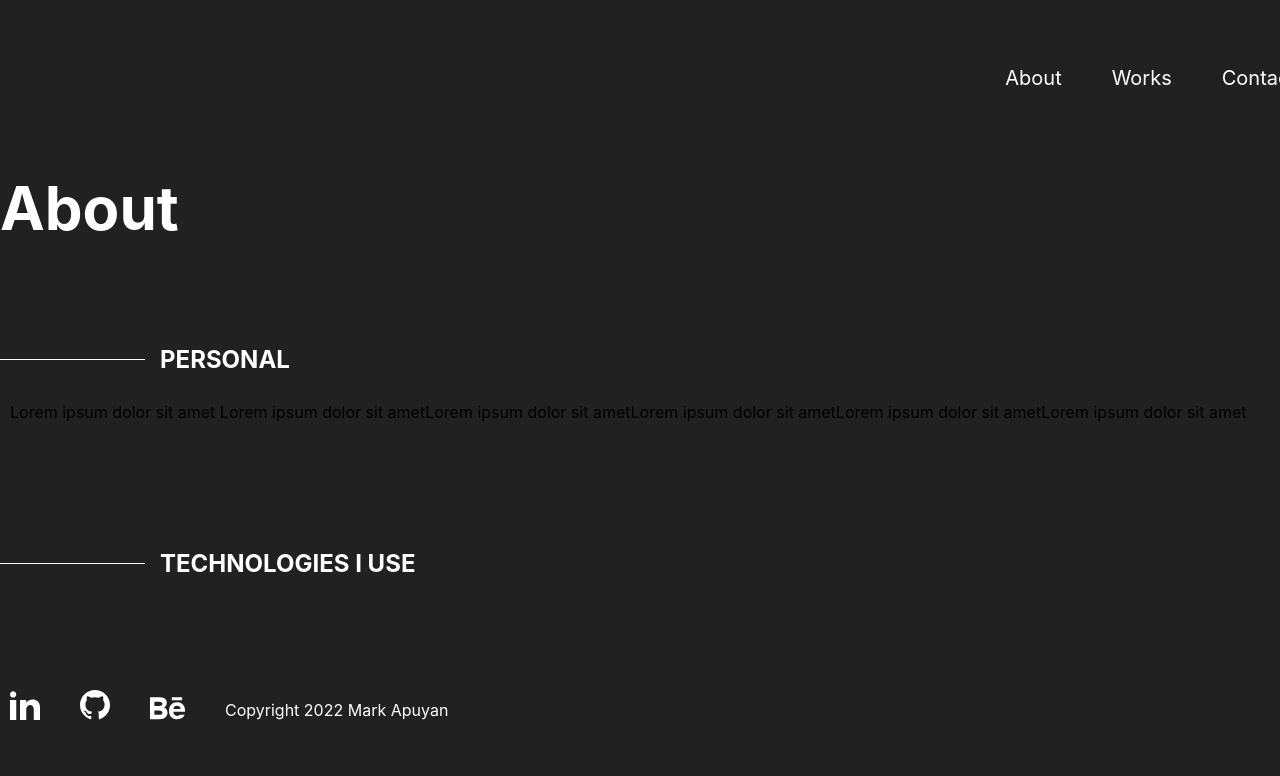
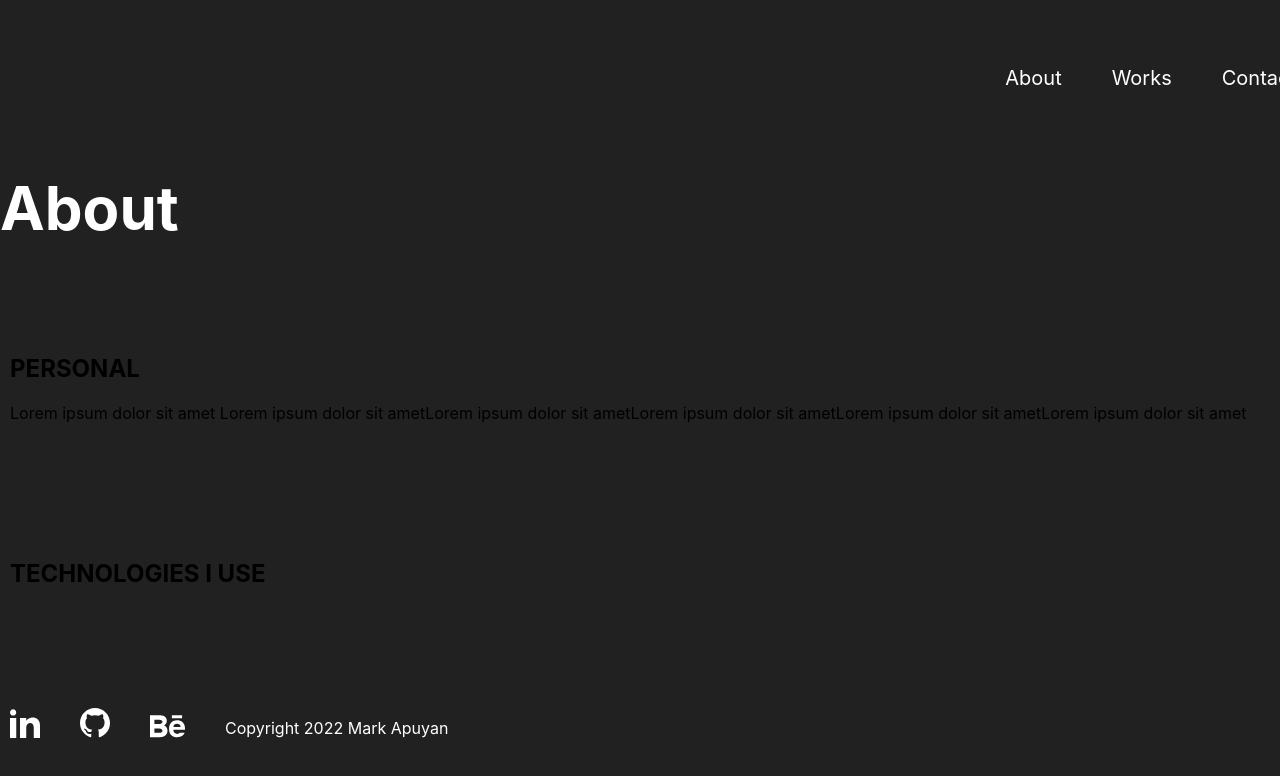
Before and after one commit to markapuyan/app.me, a React (Create React App) app: page /app.me/about in a window 1280 px wide. Shown: the top 776 px of the page. Built offline with nearby package versions, Linux system fonts and the light colour scheme.

Commit message:
[Update] Add Useful Links

```diff
--- a/src/pages/About.js
+++ b/src/pages/About.js
@@ -6,11 +6,11 @@ const About = () => {
     return <Fragment>
         <SectionHeader title="About" isSubPage/>
         <section>
-            <h1 className={classes['about-header', 'fancy']}><span>PERSONAL</span></h1>
+            <h1 className={[classes['about-header'], classes['fancy']]}><span>PERSONAL</span></h1>
             <p>Lorem ipsum dolor sit amet Lorem ipsum dolor sit ametLorem ipsum dolor sit ametLorem ipsum dolor sit ametLorem ipsum dolor sit ametLorem ipsum dolor sit amet</p>
         </section>
         <section>
-            <h1 className={classes['about-header', 'fancy']}><span>TECHNOLOGIES I USE</span></h1>
+            <h1 className={[classes['about-header'], classes['fancy']]}><span>TECHNOLOGIES I USE</span></h1>
             <IconDisplay/>
         </section>
     </Fragment>
```
